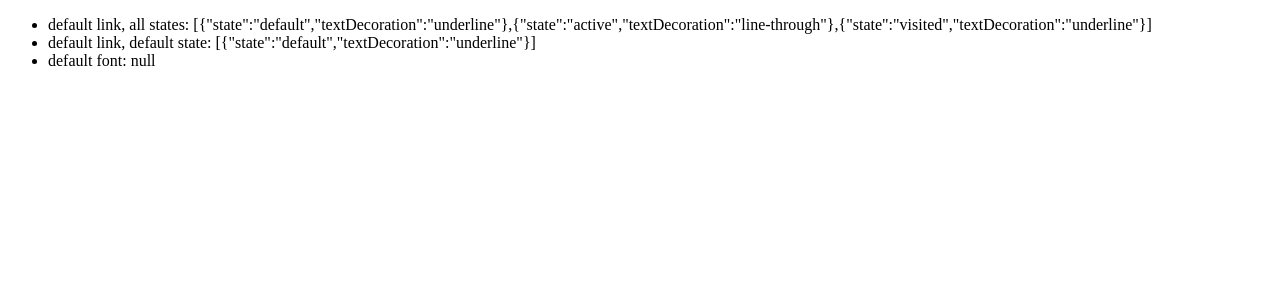
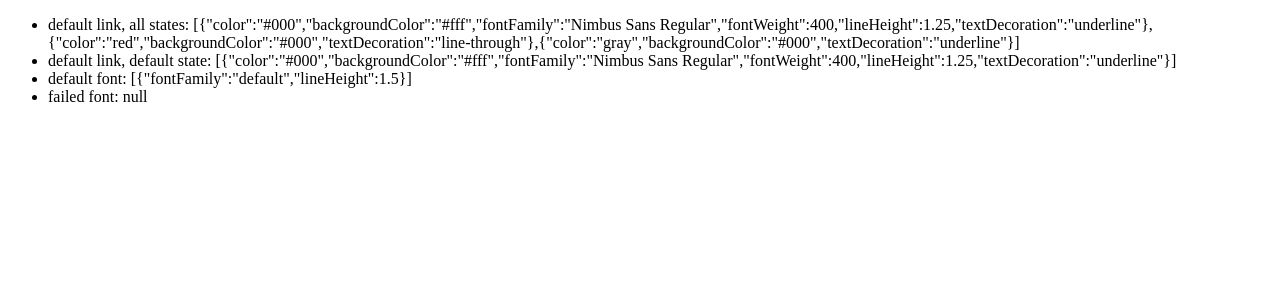
Before and after one commit to osequi/test-presets, a Next.js app: page / in a window 1280 px wide. Shown: the top 300 px of the page. Built offline with nearby package versions, Linux system fonts and the light colour scheme.

Commit message:
Working on the hook

```diff
--- a/src/colors.ts
+++ b/src/colors.ts
@@ -1,4 +1,4 @@
-import type { TToken } from "./theme";
+import type { TToken, TStyle } from "./theme";
 
 export type TColorsTokenId = "colors";
 export type TColorsTokenNames =
@@ -7,12 +7,20 @@ export type TColorsTokenNames =
   | "inactive"
   | "highlighted";
 
+export type TColorToken = TToken & {
+  id: {
+    type: TColorsTokenId;
+    name: TColorsTokenNames;
+  };
+  styles: TStyle[];
+};
+
 const textColor = "#000";
 const backgroundColor = "#fff";
 const highlightColor = "red";
 const shaderColor = "gray";
 
-const defaultColorPair: TToken = {
+const defaultColorPair: TColorToken = {
   id: {
     type: "colors",
     name: "default",
@@ -27,7 +35,7 @@ const defaultColorPair: TToken = {
   ],
 };
 
-const invertedColorPair: TToken = {
+const invertedColorPair: TColorToken = {
   id: {
     type: "colors",
     name: "inverted",
@@ -42,7 +50,7 @@ const invertedColorPair: TToken = {
   ],
 };
 
-const inactiveColorPair: TToken = {
+const inactiveColorPair: TColorToken = {
   id: {
     type: "colors",
     name: "inactive",
@@ -57,7 +65,7 @@ const inactiveColorPair: TToken = {
   ],
 };
 
-const highlightedColorPair: TToken = {
+const highlightedColorPair: TColorToken = {
   id: {
     type: "colors",
     name: "highlighted",
@@ -72,7 +80,7 @@ const highlightedColorPair: TToken = {
   ],
 };
 
-const colors: TToken[] = [
+const colors: TColorToken[] = [
   defaultColorPair,
   invertedColorPair,
   inactiveColorPair,
--- a/src/fonts.ts
+++ b/src/fonts.ts
@@ -1,9 +1,17 @@
-import type { TToken } from "./theme";
+import type { TToken, TStyle } from "./theme";
 
 export type TFontsTokenId = "font";
 export type TFontsTokenNames = "Default" | "Nimbus Sans Regular";
 
-const defaultFont: TToken = {
+export type TFontsToken = TToken & {
+  id: {
+    type: TFontsTokenId;
+    name: TFontsTokenNames;
+  };
+  styles: TStyle[];
+};
+
+const defaultFont: TFontsToken = {
   id: {
     type: "font",
     name: "Default",
@@ -18,7 +26,7 @@ const defaultFont: TToken = {
   ],
 };
 
-const nimbusSansRegular: TToken = {
+const nimbusSansRegular: TFontsToken = {
   id: {
     type: "font",
     name: "Nimbus Sans Regular",
@@ -34,5 +42,5 @@ const nimbusSansRegular: TToken = {
   ],
 };
 
-const fonts: TToken[] = [defaultFont, nimbusSansRegular];
+const fonts: TFontsToken[] = [defaultFont, nimbusSansRegular];
 export default fonts;
--- a/src/pages/index.tsx
+++ b/src/pages/index.tsx
@@ -3,7 +3,8 @@ import { default as useToken } from "../useToken";
 const Home = () => {
   const defaultLink = useToken("link", "default");
   const defaultLinkDefaultState = useToken("link", "default", "default");
-  const defaultFont = useToken("font", "default");
+  const defaultFont = useToken("font", "Default");
+  const failedFont = useToken("font", "default");
 
   return (
     <ul>
@@ -12,6 +13,7 @@ const Home = () => {
         default link, default state: {JSON.stringify(defaultLinkDefaultState)}
       </li>
       <li>default font: {JSON.stringify(defaultFont)}</li>
+      <li>failed font: {JSON.stringify(failedFont)}</li>
     </ul>
   );
 };
--- a/src/useToken.ts
+++ b/src/useToken.ts
@@ -6,12 +6,15 @@ const useToken = (
   type?: TTokenIdTypes,
   name?: TTokenIdNames,
   state?: TState
-) => {
+): object | null => {
   if (isNil(type) || isNil(name)) return null;
 
   if (isNil(theme?.tokens)) return null;
   const { tokens } = theme;
 
+  /**
+   * Loads the token.
+   */
   const token =
     tokens &&
     tokens.find((token) => {
@@ -24,7 +27,7 @@ const useToken = (
   const { styles } = token;
 
   /**
-   * Loads styles for a state.
+   * Loads token styles for a state.
    */
   const stylesForState =
     styles && styles.filter((style) => style.state === state);
@@ -37,20 +40,31 @@ const useToken = (
   return (
     styles2 &&
     styles2.map((style) => {
-      //// NOTE: for some reason `state` gets *not* confused and all works fine.
-      const { state, tokens, css } = style;
+      const { state: styleState, tokens: styleTokens, css } = style;
 
-      const tokensObject =
-        tokens &&
-        tokens.reduce((storedValue, token) => {
-          const { type, name } = token;
-          const value = useToken(type, name, state);
-          const valueFiltered =
-            value && value.filter((item) => item.state === state).pop();
-          return { ...storedValue, ...valueFiltered };
+      const styleTokensObject =
+        styleTokens &&
+        styleTokens.reduce((result, styleToken) => {
+          const {
+            type: styleTokenType,
+            name: styleTokenName,
+            state: styleTokenState,
+          } = styleToken;
+
+          const newToken = useToken(
+            styleTokenType,
+            styleTokenName,
+            styleTokenState
+          );
+
+          const newTokenFiltered =
+            newToken &&
+            newToken.filter((item) => item.state === styleTokenState).pop();
+
+          return { ...result, ...newTokenFiltered };
         }, {});
 
-      return { state: state, ...tokensObject, ...css };
+      return { state: styleState, ...styleTokensObject, ...css };
     })
   );
 };
```
